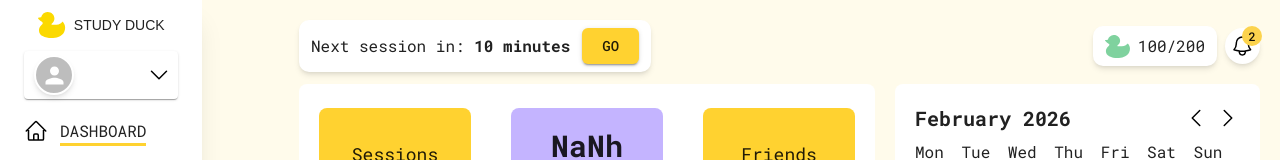
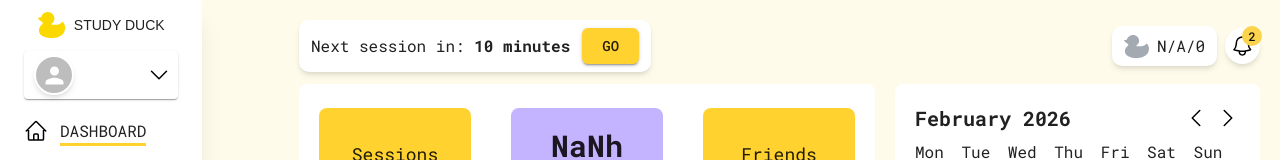
Before and after one commit to brovnie/study-duck, a Next.js app in the folder frontend/: page /dashboard in a window 1280 px wide. Shown: the top 160 px of the page. Built offline with nearby package versions, Linux system fonts and the light colour scheme; no server answers; a web font is replaced by a local one; what @mui/material-nextjs would draw is missing.

Commit message:
Display points and duck level

```diff
--- a/frontend/src/components/Dashboard/TopBar.tsx
+++ b/frontend/src/components/Dashboard/TopBar.tsx
@@ -2,12 +2,63 @@
 import React from "react";
 import CustomLink from "../UI/Link";
 import { Badge, IconButton, styled } from "@mui/material";
+import { useUser } from "@/context/UserContext";
+import { useGetPoints } from "@/hooks/queries/useGetPoints";
+
+const levels = [
+  {
+    level: "gray",
+    points: 0,
+    color: "fill-gray-600",
+  },
+  {
+    level: "green",
+    points: 50,
+    color: "fill-green-600",
+  },
+  {
+    level: "yellow",
+    points: 100,
+    color: "fill-yellow-600",
+  },
+  {
+    level: "orange",
+    points: 150,
+    color: "fill-orange-600",
+  },
+  {
+    level: "red",
+    points: 200,
+    color: "fill-red-600",
+  },
+  {
+    level: "blue",
+    points: 250,
+    color: "fill-blue-600",
+  },
+  {
+    level: "purple",
+    points: 300,
+    color: "fill-fuchsia-600",
+  },
+];
 
 const CustomIconButton = styled(IconButton)(({ theme }) => ({
   backgroundColor: "white",
 }));
 
 const TopBar = () => {
+  const { user } = useUser();
+  const points = useGetPoints(user?.id);
+  const currentPoints = points?.data?.points;
+  const maxPoints = Number.isFinite(currentPoints)
+    ? levels.find((lv) => {
+        return currentPoints < 300
+          ? lv.points >= currentPoints && lv.level !== "gray"
+          : lv.level === "purple";
+      })
+    : levels[0];
+
   return (
     <div className="flex flex-col md:flex-row items-center justify-between w-full px-5 mt-5">
       <div className="bg-white px-3 py-2 shadow-md rounded-lg">
@@ -25,7 +76,7 @@ const TopBar = () => {
       <div className="flex flex-row items-center gap-2">
         <div className="flex flex-row items-center gap-2 bg-white px-3 py-2 shadow-md rounded-lg">
           <svg
-            className={"fill-green-600"}
+            className={maxPoints?.color}
             width="25"
             height="23"
             viewBox="0 0 25 23"
@@ -38,7 +89,9 @@ const TopBar = () => {
             />
           </svg>
 
-          <p>100/200</p>
+          <p>
+            {currentPoints ?? "N/A"}/{maxPoints?.points}
+          </p>
         </div>
         <div>
           <CustomIconButton
```
